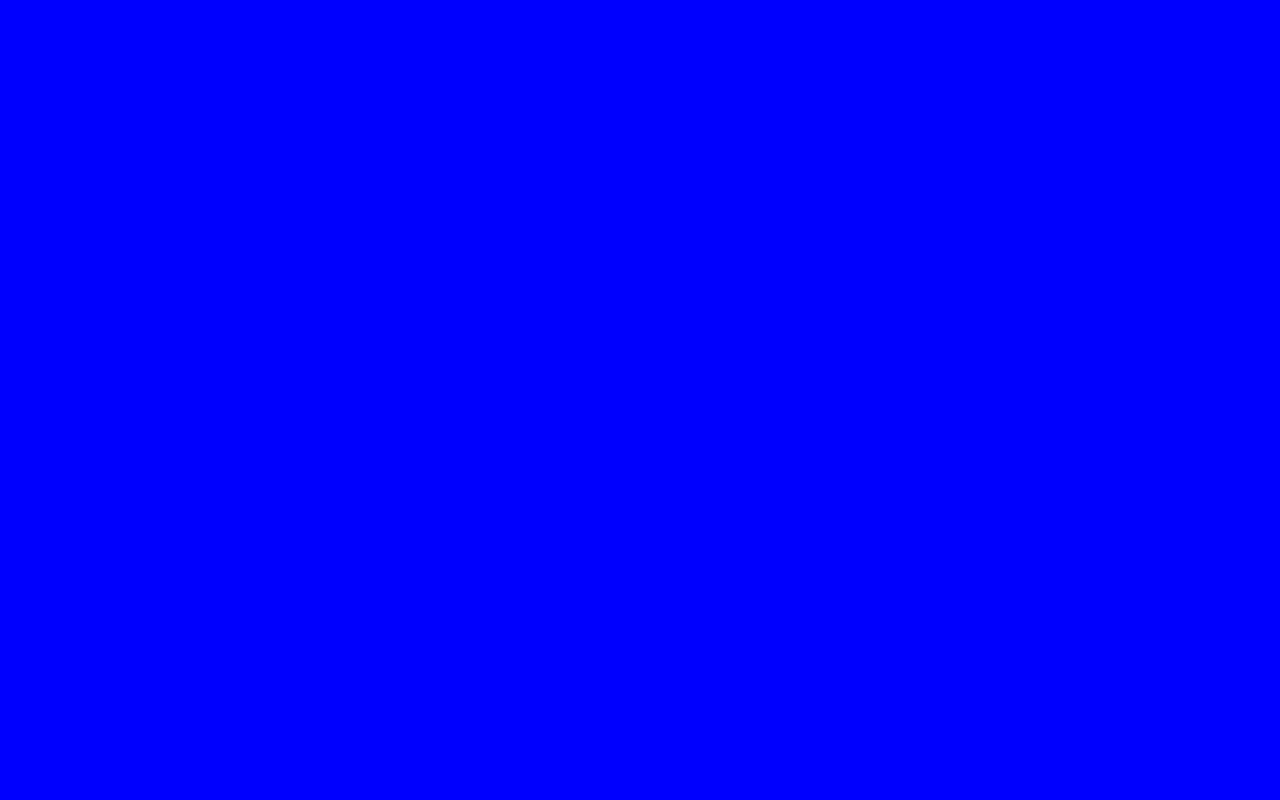
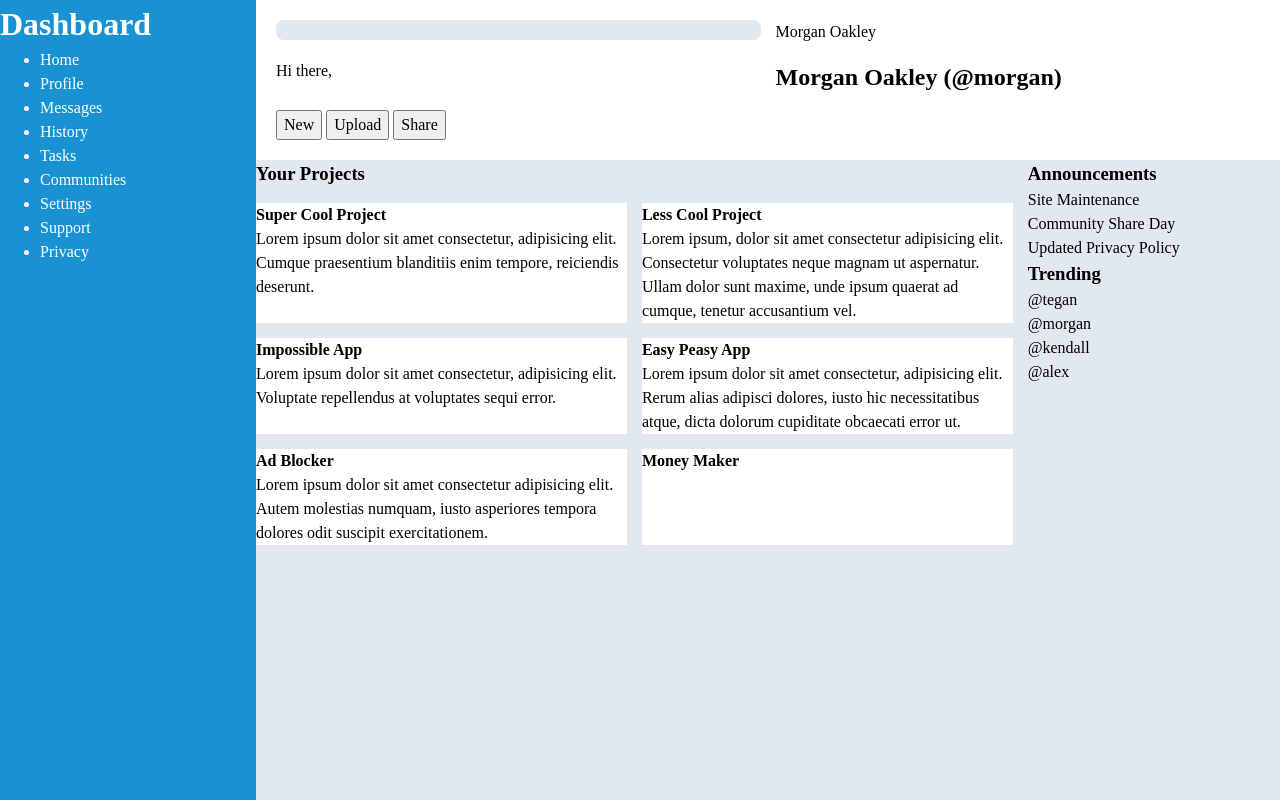
Before and after one commit to jetfuzz/admin-dashboard, a plain HTML site: page index.html in a window 1280 px wide. Drawn offline with Linux system fonts and the light colour scheme.

Commit message:
Create basic HTML and CSS Grid structure

```diff
--- a/index.html
+++ b/index.html
@@ -7,6 +7,83 @@
     <link rel="stylesheet" href="style.css">
 </head>
 <body>
+    <div class="container">
+        <div class="sidebar">
+            <h1>Dashboard</h1>
+            <div class="nav">
+                <ul>
+                    <li>Home</li>
+                    <li>Profile</li>
+                    <li>Messages</li>
+                    <li>History</li>
+                    <li>Tasks</li>
+                    <li>Communities</li>
+                </ul>
+            </div>
+            <div class="branding">
+                <ul>
+                    <li>Settings</li>
+                    <li>Support</li>
+                    <li>Privacy</li>
+                </ul>
+            </div>
+        </div>
 
+        <div class="header">
+            <input type="text">
+            <p>Morgan Oakley</p>
+            <p>Hi there,</p>
+            <h2>Morgan Oakley (@morgan)</h2>
+            <div class="header-buttons">
+                <button>New</button>
+                <button>Upload</button>
+                <button>Share</button>
+            </div>
+        </div>
+        <div class="main-content">
+            <div class="projects">
+                <h3 class="projects-title">Your Projects</h3>
+                <div class="card">
+                    <p class="title">Super Cool Project</p>
+                    <p>Lorem ipsum dolor sit amet consectetur, adipisicing elit. Cumque praesentium blanditiis enim tempore, reiciendis deserunt.</p>
+                </div>
+                <div class="card">
+                    <p class="title">Less Cool Project</p>
+                    <p>Lorem ipsum, dolor sit amet consectetur adipisicing elit. Consectetur voluptates neque magnam ut aspernatur. Ullam dolor sunt maxime, unde ipsum quaerat ad cumque, tenetur accusantium vel.</p>
+                </div>
+                <div class="card">
+                    <p class="title">Impossible App</p>
+                    <p>Lorem ipsum dolor sit amet consectetur, adipisicing elit. Voluptate repellendus at voluptates sequi error.</p>
+                </div>
+                <div class="card">
+                    <p class="title">Easy Peasy App</p>
+                    <p>Lorem ipsum dolor sit amet consectetur, adipisicing elit. Rerum alias adipisci dolores, iusto hic necessitatibus atque, dicta dolorum cupiditate obcaecati error ut.</p>
+                </div>
+                <div class="card">
+                    <p class="title">Ad Blocker</p>
+                    <p>Lorem ipsum dolor sit amet consectetur adipisicing elit. Autem molestias numquam, iusto asperiores tempora dolores odit suscipit exercitationem.</p>
+                </div>
+                <div class="card">
+                    <p class="title">Money Maker</p>
+                </div>
+            </div>
+
+            <div class="projects-sidebar">
+                <h3>Announcements</h3>
+                <div class="announcements">
+                    <p class="title">Site Maintenance</p>
+                    <p class="title">Community Share Day</p>
+                    <p class="title">Updated Privacy Policy</p>
+                </div>
+                <h3>Trending</h3>
+                <div class="trending">
+                    <p class="user">@tegan</p>
+                    <p class="user">@morgan</p>
+                    <p class="user">@kendall</p>
+                    <p class="user">@alex</p>
+                </div>
+            </div>
+        </div>
+    </div>
 </body>
 </html>
--- a/style.css
+++ b/style.css
@@ -1,3 +1,86 @@
+/*
+  Josh's Custom CSS Reset
+  https://www.joshwcomeau.com/css/custom-css-reset/
+*/
+*, *::before, *::after {
+    box-sizing: border-box;
+  }
+  * {
+    margin: 0;
+  }
+  body {
+    line-height: 1.5;
+    -webkit-font-smoothing: antialiased;
+  }
+  img, picture, video, canvas, svg {
+    display: block;
+    max-width: 100%;
+  }
+  input, button, textarea, select {
+    font: inherit;
+  }
+  p, h1, h2, h3, h4, h5, h6 {
+    overflow-wrap: break-word;
+  }
+  #root, #__next {
+    isolation: isolate;
+  }
+
+
+
 html {
-    background-color: blue;
+    background-color: #e2e8f0;
 }
+
+.container {
+    display: grid;
+    grid-template-columns: 1fr 4fr;
+}
+
+.sidebar {
+    background-color: #1992d4;
+    color: white;
+    grid-column: 1 / 2;
+    grid-row: 1 / 4;
+    min-height: 100vh;
+}
+
+.header {
+    padding: 20px;
+    grid-column: 2 / 3;
+    display: grid;
+    grid-template-columns: 1fr 1fr;
+    gap: 15px;
+    background-color: white;
+}
+
+.header > input {
+    height: 20px;
+    border-radius: 8px;
+    background-color: #e2e8f0;
+    border: none;
+}
+
+.main-content {
+    display: grid;
+    grid-template-columns: 3fr 1fr;
+    gap: 15px;
+}
+
+.projects {
+    display: grid;
+    gap: 15px;
+    grid-template-columns: 1fr 1fr;
+}
+
+.projects-title {
+    grid-column: 1 / 3;
+}
+
+.card {
+    background-color: white;
+}
+
+.card > .title {
+    font-weight: bold;
+}
```
Also changed, not shown: magnify.svg (added).
